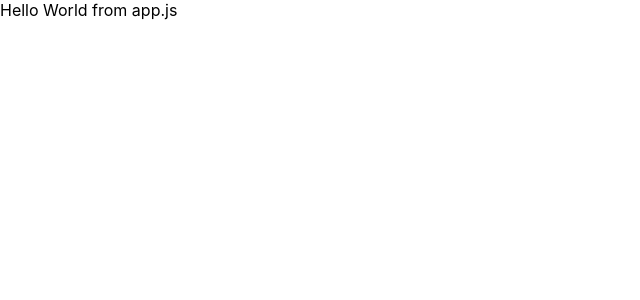
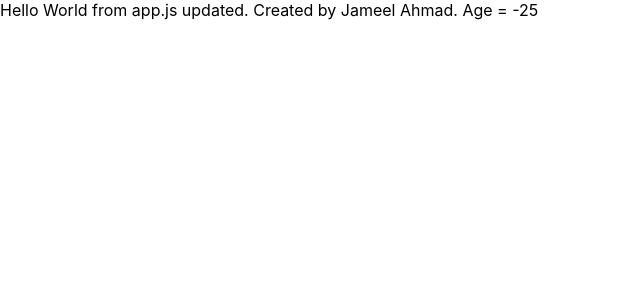
Before and after one commit to Jameelmanzoor/react-app-01, a React (Create React App) app: page / in a window 1280 px wide. Shown: the top 300 px of the page, without its empty margins (0-640 px from the left). Built offline with nearby package versions, Linux system fonts and the light colour scheme.

Commit message:
updated app.js and index.js. added properties
We passed some properties from index.js in form of object{ name: value } to app.js.

```diff
--- a/src/App.js
+++ b/src/App.js
@@ -2,8 +2,8 @@ import React from 'react';
 import logo from './logo.svg';
 import './App.css';
 
-function App() {
-  return <div>Hello World from app.js</div>;
+function App({name, age}) {
+  return <div>Hello World from app.js updated. Created by {name}. Age = {age - 50}</div>;
 }
 
 export default App;
--- a/src/index.js
+++ b/src/index.js
@@ -5,7 +5,7 @@ import App from './App';
 import * as serviceWorker from './serviceWorker';
 
 ReactDOM.render(
-  <App/>,
+  <div><App name="Jameel Ahmad" age={25}/></div>,
   document.getElementById('root')
 );
 
```
